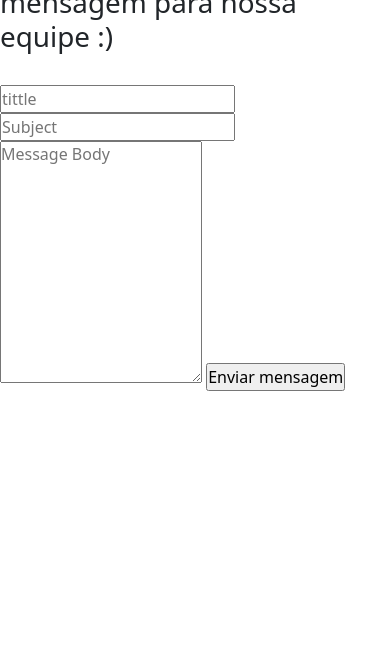
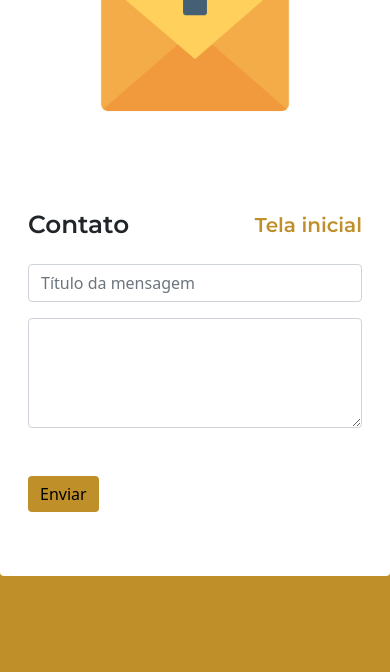
Before and after one commit to JoaolMarcosl1/iReceitasAntigo, a Flask app: page /contato in a window 390 px wide; the page is wider, and only the part inside the window is pictured. Shown: the part 172-844 px from the top of that part. Run offline with Flask 2, Linux system fonts and the light colour scheme; the visitor is signed in with stand-in values (Sample User, id 1); data comes from the database, SQL or seed files in the repository; some libraries are stand-ins or nearby versions.

Commit message:
Configuração HTML e CSS Contato

```diff
--- a/app/static/css/editar_perfil.css
+++ b/app/static/css/editar_perfil.css
@@ -1,7 +1,7 @@
 @import url('https://fonts.googleapis.com/css2?family=Montserrat:wght@600;800&display=swap');
 
 body {
-    background:  #d57700;
+    background: #bf902a;
 }
 
 .form-control:focus {
--- a/app/templates/contato.html
+++ b/app/templates/contato.html
@@ -3,72 +3,51 @@
 <head>
   <meta charset="utf-8">
   <meta name="viewport" content="width=device-width">
-  <link rel="stylesheet" href="/static/css/home.css">
   <link href="/static/css/bootstrap.min.css" rel="stylesheet">
+  <link rel="stylesheet" href="/static/css/editar_perfil.css">
   <script src="/static/js/bootstrap.bundle.min.js"></script>
-  <link rel="stylesheet" href="https://use.fontawesome.com/releases/v5.7.0/css/all.css" integrity="sha384-lZN37f5QGtY3VHgisS14W3ExzMWZxybE1SJSEsQp9S+oqd12jhcu+A56Ebc1zFSJ" crossorigin="anonymous">
+  <title> Contatos </title>
 
 </head>
 
 <body>
-  <header>
 
-    <a href="{{url_for('home')}}"><img src="https://media.discordapp.net/attachments/719989066808164492/895300449488494622/unknown__1_-removebg-preview_1.png" alt="" class="logo"></a>
+  {% if current_user.is_authenticated %}
+  <div class="container rounded bg-white mt-5">
+    <div class="row">
+      <div class="col-md-4 border-right">
+        <div class="d-flex flex-column align-items-center text-center p-3 py-5"><img class="icone" src="static/images/icon_contato.png" width="190" height="190" alt"x"> </div>
+      </div>
+      <div class="col-md-8">
 
-    <section class="caixa-search">
-      <input class="caixa-texto" type="text" name="" placeholder="">
-      <a class="botao-search" href="#">
-        <i class="fas fa-search"></i>
-      </a>
-    </section>
-
-    <nav>
-      <ul class="itens">
-        <li><a href="{{url_for('topicos')}}">Tópicos</a></li>
-        <li><a href="{{url_for('contato')}}">Contato</a></li>
-        {% if current_user.is_authenticated %}
-        <li><a href="{{url_for('perfil')}} ">Perfil</a></li>
-        {% endif %}
-
-      </ul>
-    </nav>
-
-    <nav>
-      {% if current_user.is_authenticated %}
-      <ul class="sair">
-        <li><a href=" {{url_for('logout')}}">Logout</a></li>
-      </ul>
-      {% else %}
-      <ul class="registrar">
-        <li> <a href="register">registrar</a> </li>
-      </ul>
-      {% endif %}
-      {% if current_user.is_authenticated %}
-
-      {% else %}
-      <ul class="entrar">
-        <li> <a href="login">entrar</a> </li>
-        {% endif %}
-      </ul>
-    </nav>
-
-  </header>
-  {% if current_user.is_authenticated %}
-
-  <h1>Olá {{ current_user.name }}, envie uma mensagem para nossa equipe :)</h1>
-  <br>
-  <form action="" method="POST">
-    <input type="tittle" name="tittle" placeholder="tittle" required id="">
-    <input type="text" name="subject" placeholder="Subject" required id="">
-    <textarea name="message" id="" cols="20" placeholder="Message Body" required rows='10'></textarea>
-    <input type="submit" value="Enviar mensagem">
-  </form>
+        <div class="p-3 py-5">
+          <div class="d-flex justify-content-between align-items-center mb-3 titulo">
+            <h2> Contato </h2>
+            <div class="d-flex flex-row align-items-center back"><i class="fa fa-long-arrow-left mr-1 mb-1"></i>
+            </div>
+            <h5> <a class="voltar" href="{{url_for('home')}}"> Tela inicial </a> </h5>
+          </div>
+          <form action="" method="POST">
+            <div class="row mt-2">
+              <div class="col-md-6"> <input type="tittle" name="tittle" placeholder="Título da mensagem" class="form-control" required id=""> </div>
+            </div>
+            <div class="row mt-3">
+              <div class="col-md-6"> <textarea name="message" id="" placeholder="Mensagem" cols="9" required rows="4" class="form-control"> </textarea> </div>
+            </div>
+            <div class="mt-5 text-right"><button class="btn btn-warning botao-enviar" type="submit"> Enviar </button> </div>
+          </form>
+        </div>
+      </div>
+    </div>
+  </div>
 
   {% else %}
 
   <h1>Somente quem esta logado pode enviar um e-mail para a nossa central</h1>
 
   {% endif %}
+
+
 </body>
 
 </html>
--- a/app/templates/edit.html
+++ b/app/templates/edit.html
@@ -9,7 +9,7 @@
   <script src="/static/js/bootstrap.bundle.min.js"></script>
   <title> Edição de dados </title>
 
-  <head>
+  </head>
 
   <body>
     <div class="container rounded bg-white mt-5">
```
Also changed, not shown: app/static/images/icon_contato.png (added).
